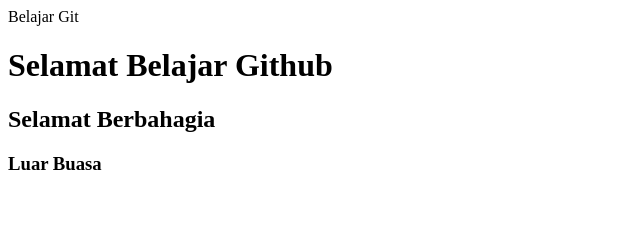
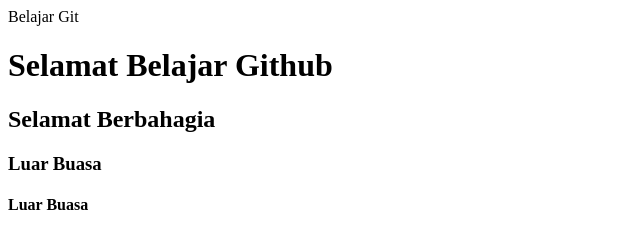
Before and after one commit to ekinjefry09/beckup, a plain HTML site: page index.html in a window 1280 px wide. Shown: the full height of the page, 0-640 px from the left. Drawn offline with Linux system fonts and the light colour scheme.

Commit message:
push pertama ku

```diff
--- a/index.html
+++ b/index.html
@@ -4,5 +4,6 @@
 <h1>Selamat Belajar Github</h1>
 <h2>Selamat Berbahagia</h2>
 <h3>Luar Buasa</h3>
+<h4>Luar Buasa</h4>
 </body>
 </html>
```
